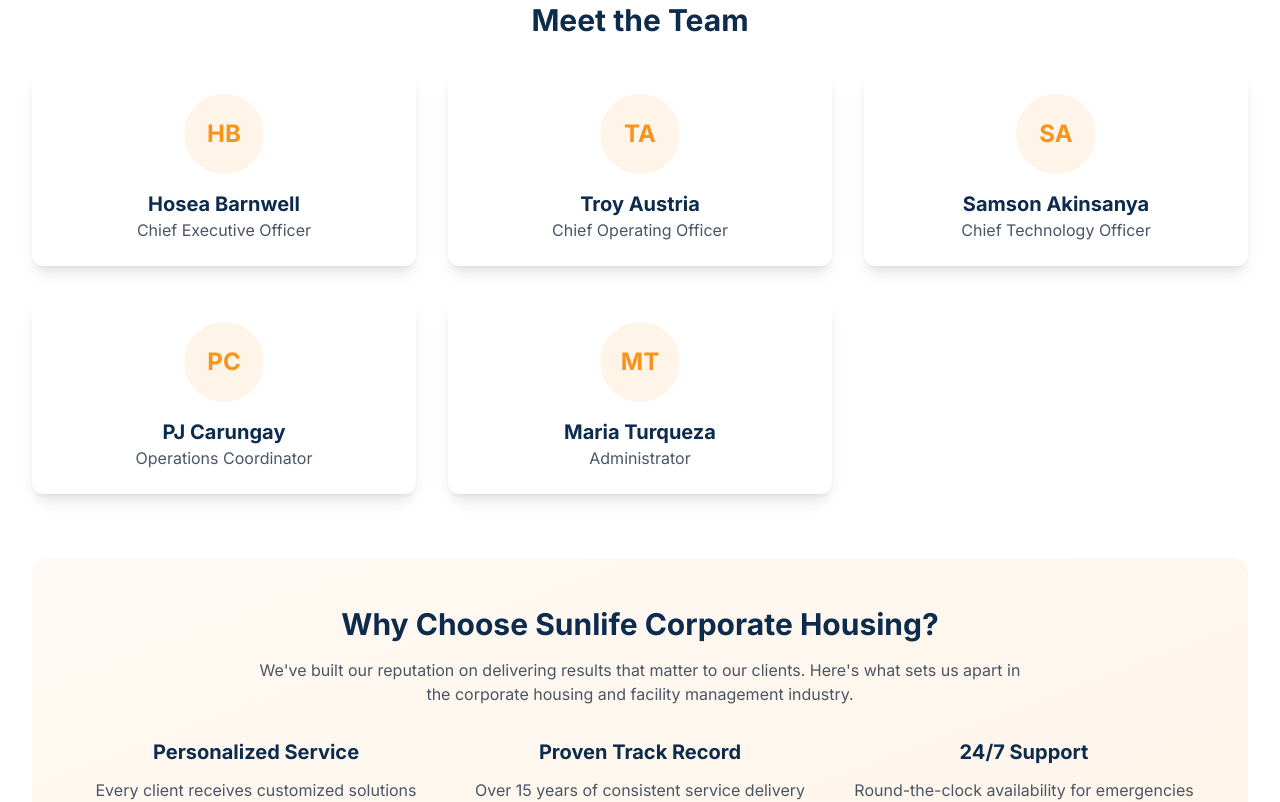
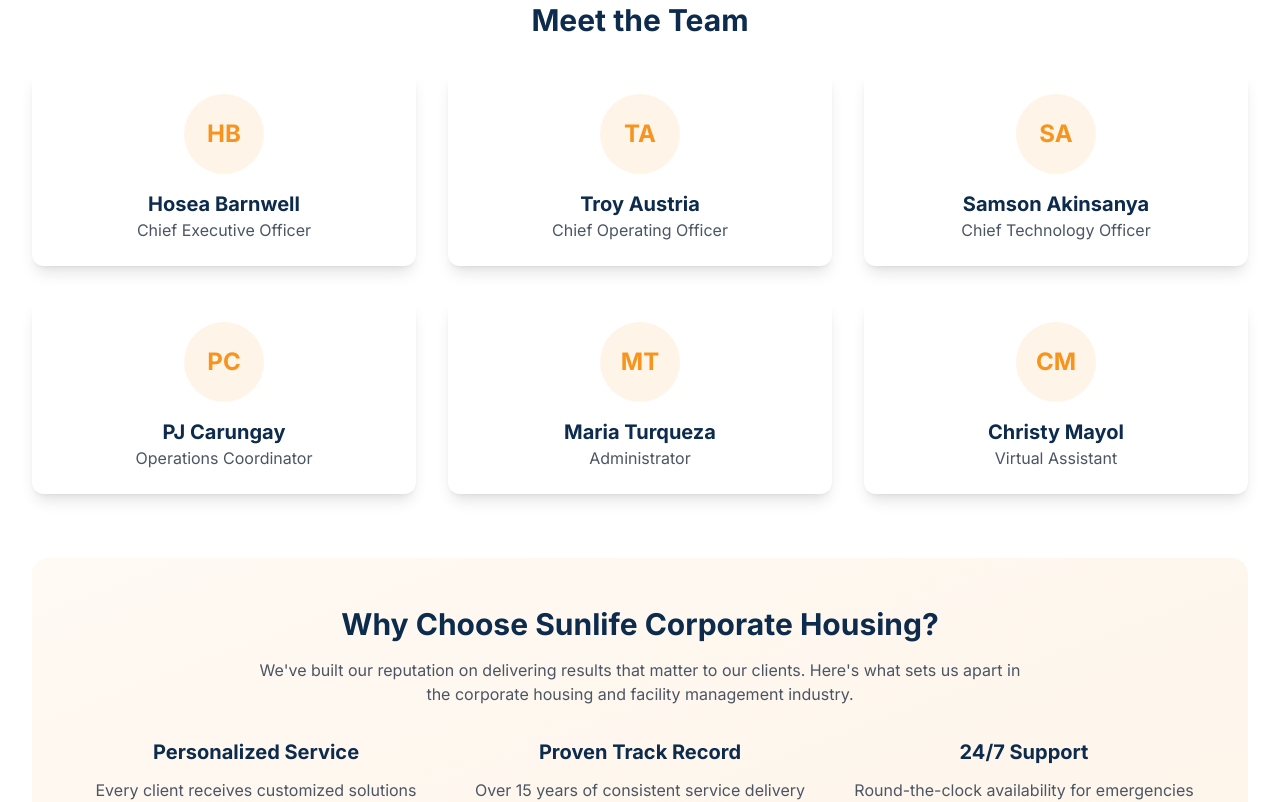
Before and after one commit to Iamsomatil/SLCH, a React (Vite) app: page /about in a window 1280 px wide. Shown: the part 1985-2787 px from the top of the page. Built offline with nearby package versions, Linux system fonts and the light colour scheme.

Commit message:
adjustment to the about page

```diff
--- a/src/pages/AboutPage.tsx
+++ b/src/pages/AboutPage.tsx
@@ -227,6 +227,7 @@ const AboutPage: React.FC = () => {
               { name: "Samson Akinsanya", title: "Chief Technology Officer" },
               { name: "PJ Carungay", title: "Operations Coordinator" },
               { name: "Maria Turqueza", title: "Administrator" },
+              { name: "Christy Mayol", title: "Virtual Assistant" },
             ].map((member) => (
               <div
                 key={member.name}
```
